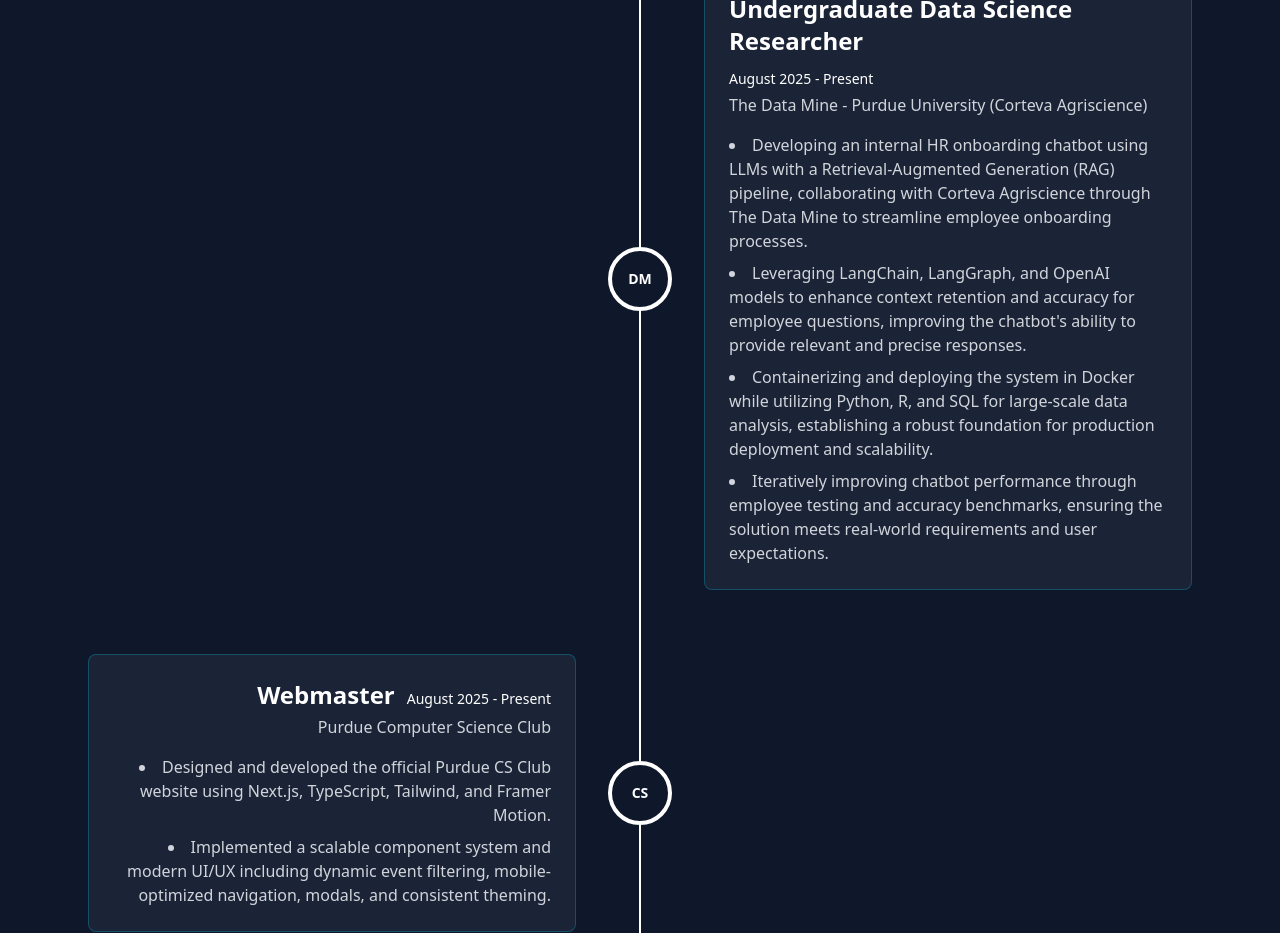
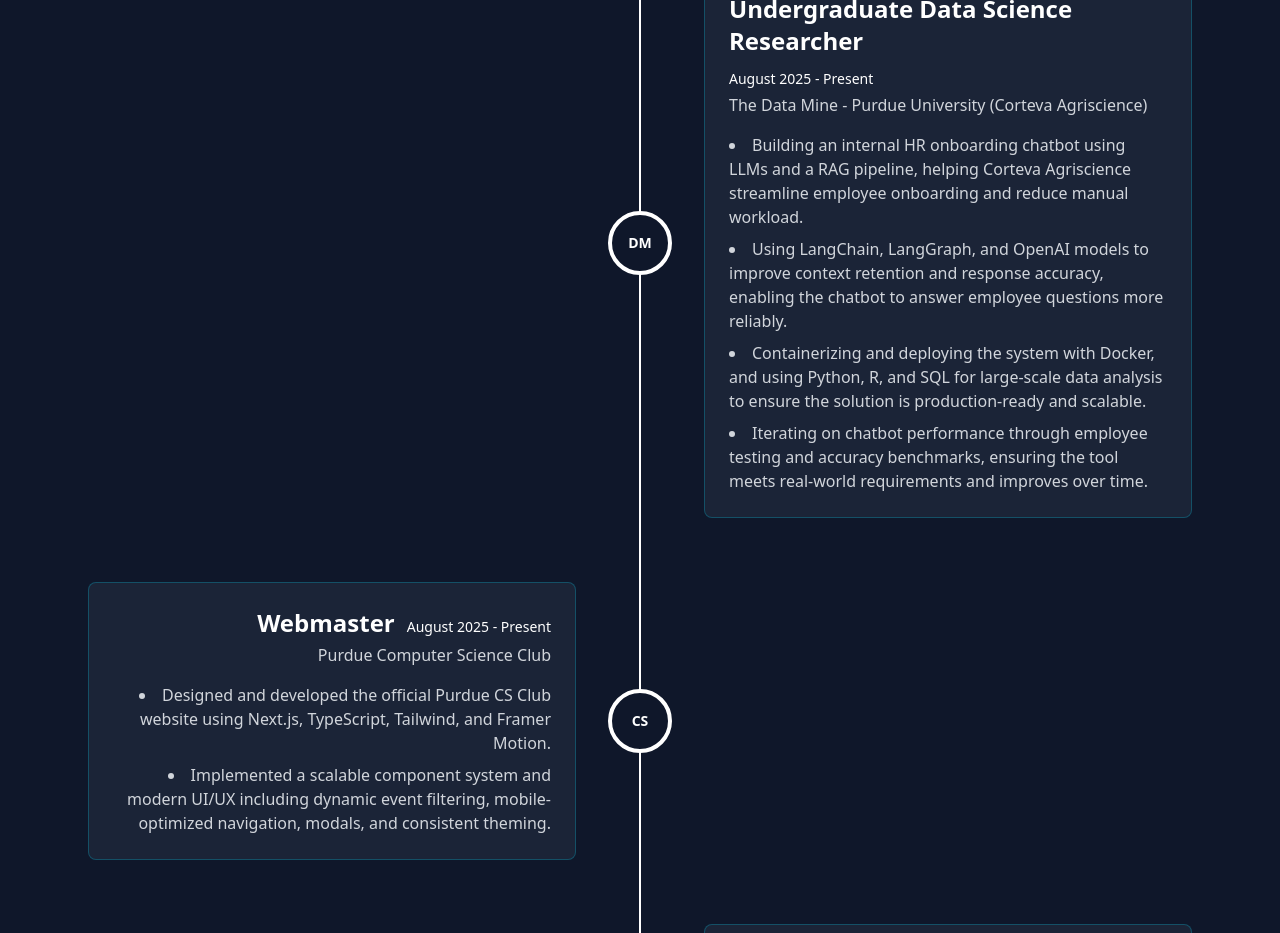
Before and after one commit to richinmrudul/portfolio-v2, a React (Create React App) app: page / in a window 1280 px wide. Shown: the part 2680-3613 px from the top of the page. Built offline with nearby package versions, Linux system fonts and the light colour scheme.

Commit message:
corteva update

```diff
--- a/src/components/Experience.tsx
+++ b/src/components/Experience.tsx
@@ -40,10 +40,10 @@
     company: "The Data Mine - Purdue University (Corteva Agriscience)",
     dates: "August 2025 - Present",
     bullets: [
-      "Developing an internal HR onboarding chatbot using LLMs with a Retrieval-Augmented Generation (RAG) pipeline, collaborating with Corteva Agriscience through The Data Mine to streamline employee onboarding processes.",
-      "Leveraging LangChain, LangGraph, and OpenAI models to enhance context retention and accuracy for employee questions, improving the chatbot's ability to provide relevant and precise responses.",
-      "Containerizing and deploying the system in Docker while utilizing Python, R, and SQL for large-scale data analysis, establishing a robust foundation for production deployment and scalability.",
-      "Iteratively improving chatbot performance through employee testing and accuracy benchmarks, ensuring the solution meets real-world requirements and user expectations."
+      "Building an internal HR onboarding chatbot using LLMs and a RAG pipeline, helping Corteva Agriscience streamline employee onboarding and reduce manual workload.",
+      "Using LangChain, LangGraph, and OpenAI models to improve context retention and response accuracy, enabling the chatbot to answer employee questions more reliably.",
+      "Containerizing and deploying the system with Docker, and using Python, R, and SQL for large-scale data analysis to ensure the solution is production-ready and scalable.",
+      "Iterating on chatbot performance through employee testing and accuracy benchmarks, ensuring the tool meets real-world requirements and improves over time."
     ],
     icon: "DM",
     position: "right"
```
